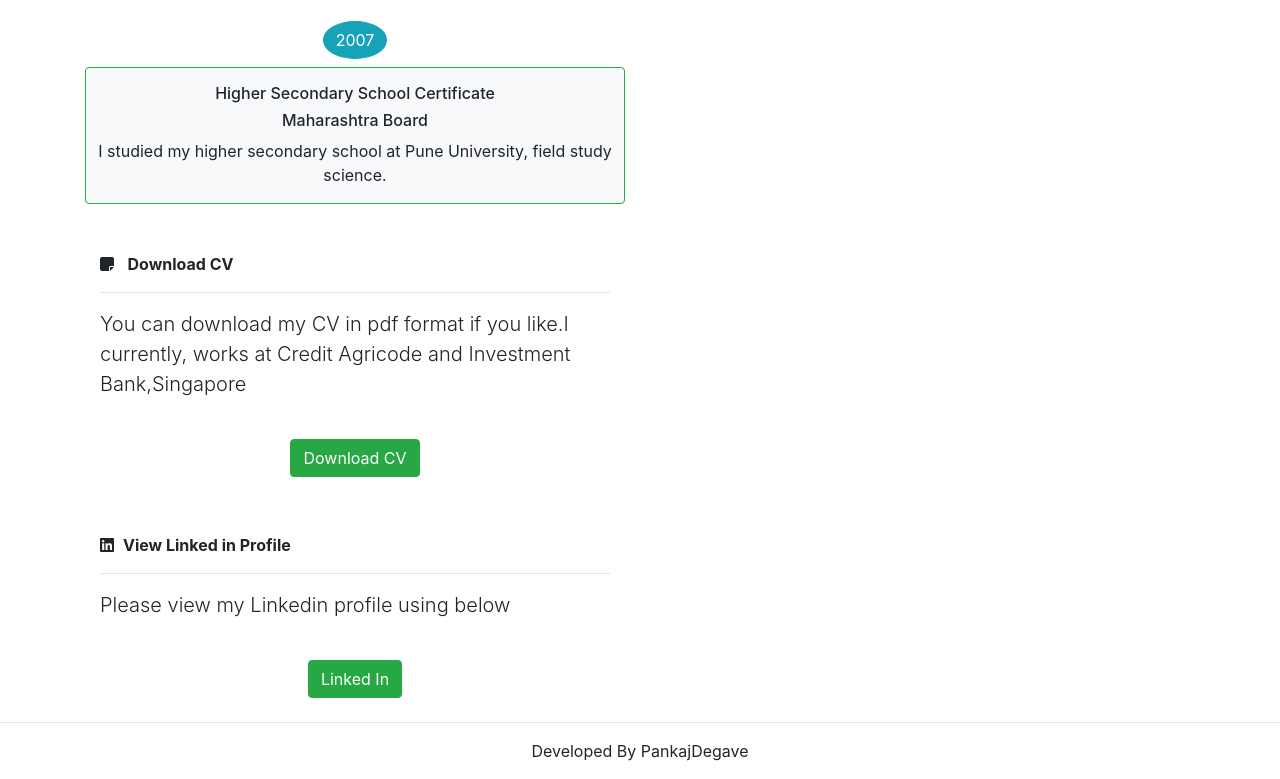
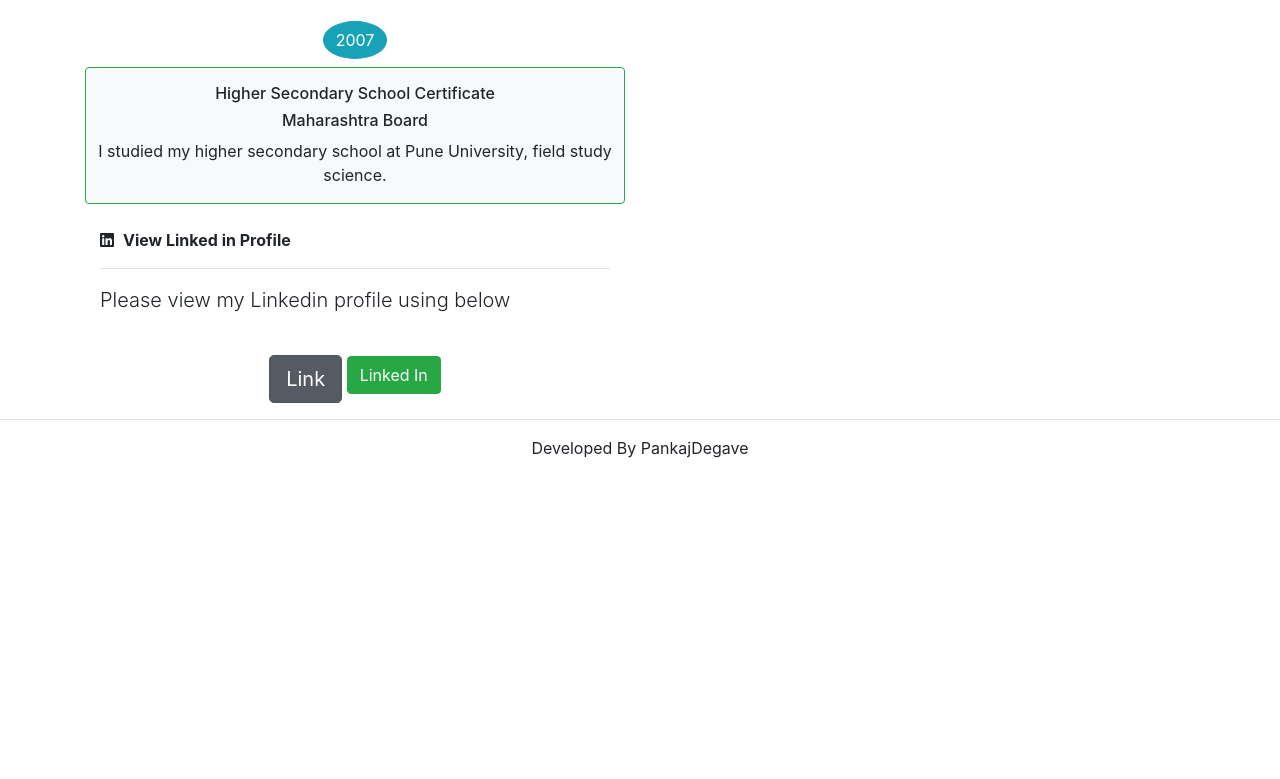
Before and after one commit to PankajDegave/PankajDegave.github.io, a plain HTML site: page resume.html in a window 1280 px wide. Shown: the part 1778-2557 px from the top of the page. After the commit the page ends 2254 px from the top, so only its background shows below. Drawn offline with nearby package versions, Linux system fonts and the light colour scheme; some icons are missing.

Commit message:
Update resume.html

```diff
--- a/resume.html
+++ b/resume.html
@@ -150,7 +150,7 @@
        </div>
 
        <br>
-       <br>
+      <!-- <br>
        <div>
         <div  class="col-md-12">
          <span >
@@ -163,7 +163,7 @@
               </div>
         </div>
         <br>
-        <br>
+        <br> -->
 
 
         <div>
@@ -173,8 +173,8 @@
               <p class="lead text-sm-left">Please view my Linkedin profile using below</p>
                   <br>
                 </span>
-
-                  <span class="btn btn-success text-left w-2 mb-2 ">Linked In</span>
+                  <a href="https://www.linkedin.com/in/pankaj-degave-312b3b46" class="btn btn-secondary btn-lg active" role="button" aria-pressed="true">Link</a>
+                  <span a href="https://www.linkedin.com/in/pankaj-degave-312b3b46" class="btn btn-success text-left w-2 mb-2 ">Linked In</span>
                   </div>
             </div>
 
```
